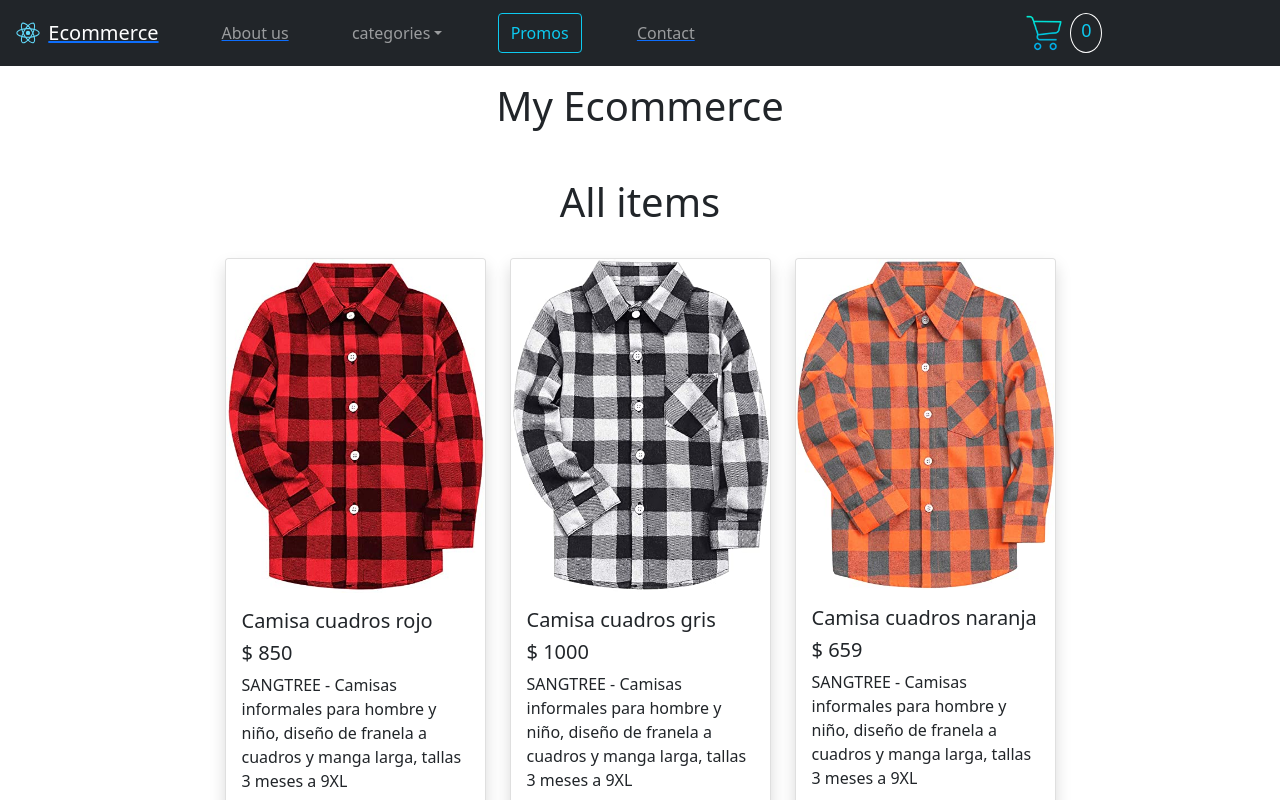
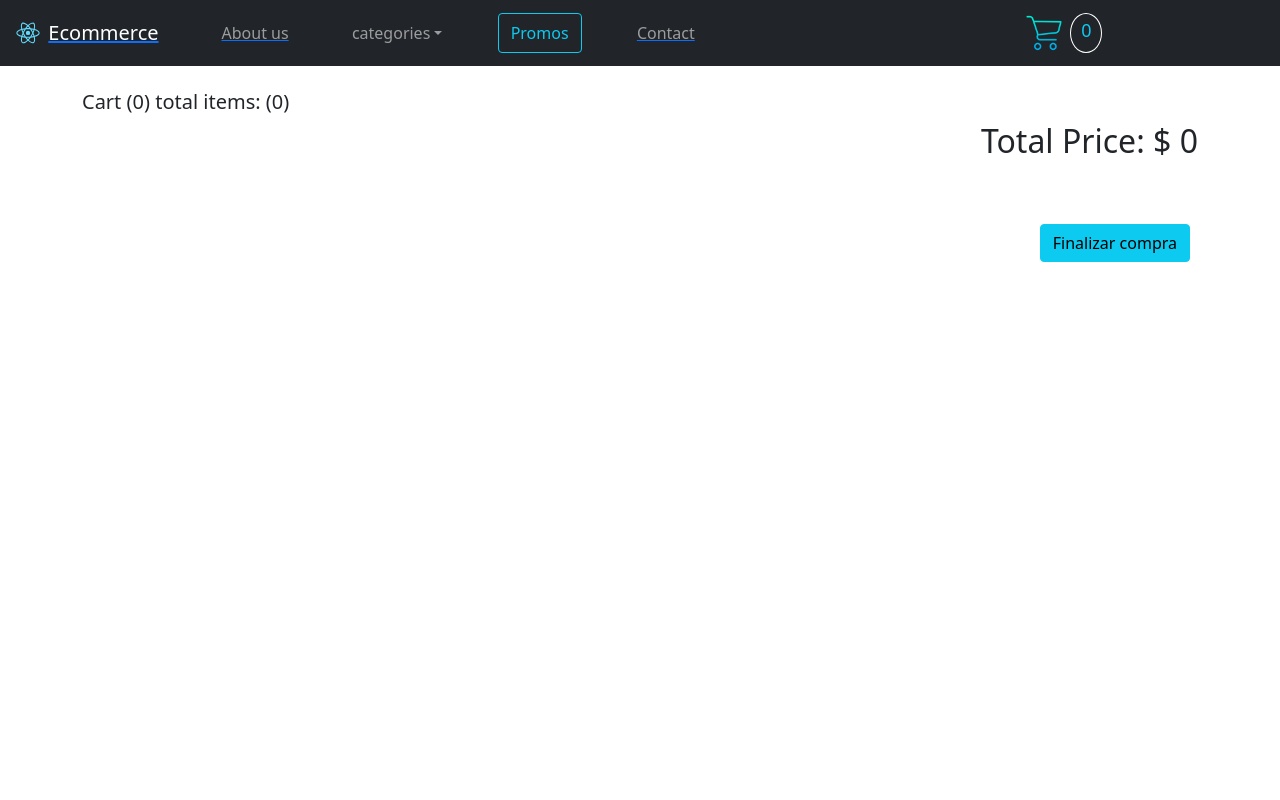
Before and after one commit to lorenagayoso/react, a React (Create React App) app: page / in a window 1280 px wide. Shown: the top 800 px of the page. Built offline with nearby package versions, Linux system fonts and the light colour scheme.

Commit message:
cart details

```diff
--- a/package.json
+++ b/package.json
@@ -1,4 +1,5 @@
 {
+  "homepage":"https://lorenagayoso.github.io/react",
   "name": "my-app",
   "version": "0.1.0",
   "private": true,
@@ -16,6 +17,8 @@
     "web-vitals": "^1.1.2"
   },
   "scripts": {
+    "predeploy": "npm run build",
+    "deploy": "gh-pages -d build",
     "start": "react-scripts start",
     "build": "react-scripts build",
     "test": "react-scripts test",
--- a/src/App.js
+++ b/src/App.js
@@ -9,6 +9,8 @@ import ItemListContainer from './components/ItemListContainer'
 import ItemDetailContainer from './components/ItemDetailContainer'
 import {BrowserRouter as Router, Routes, Switch, Route} from "react-router-dom"
 import Cart from './components/Cart'
+import {Link} from 'react-router-dom'
+
 
 
 function App() {
@@ -18,12 +20,23 @@ function App() {
     <Router>
       <Navigation cat1="Men" cat2="Women" cat3="Children"/>
         <Routes>
-  <Route exact path="/" element={<ItemListContainer/>}></Route>
+          <Route exact path="/react" element={<ItemListContainer/>}></Route>
           <Route path="/category/:id" element={<ItemListContainer/>}></Route>
           <Route path="/item/:id" element={<ItemDetailContainer/>}></Route>
         </Routes>
+      <Cart />
+    <Link to="Cart">
+      <section className="py-4 container">
+        <div className="row justify-content-center">
+          <div className="d-flex flex-row-reverse">
+            <div className="p-2">
+              <button type="button" className="btn btn-info ms-2">Finalizar compra</button>
+            </div>
+          </div>
+        </div>
+      </section>
+    </Link>
     </Router>
-  <Cart />
   </CartProvider>
   </>
   );
--- a/src/components/Cart.js
+++ b/src/components/Cart.js
@@ -1,5 +1,6 @@
 import React from 'react'
 import {useCart} from 'react-use-cart'
+
 
 function Cart() {
   const {
@@ -29,7 +30,7 @@ function Cart() {
                 <td>
                   <img src={item.img} style={{height: '6rem'}}/>
                 </td>
-  <td>{item.title}}</td>
+                <td>{item.title}</td>
                 <td>$ {item.price}</td>
                 <td>Quantity ({item.quantity})</td>
                 <td>
--- a/src/components/Item.js
+++ b/src/components/Item.js
@@ -37,7 +37,6 @@ return (
       <button type="button" className="btn btn-info my-2 my-sm-0">Finalizar compra</button>
     </div>
     </Link>
-
       </div>
     </div>
   </div>
--- a/src/components/NavBar.js
+++ b/src/components/NavBar.js
@@ -15,12 +15,13 @@ function Navigation(props) {
   return (
     <div className="navClass">
       <Navbar bg="dark" variant="dark" sticky="top" expand="sm" collapseOnSelect>
-    <Link to="/">
+        <Link to="/react">
           <Navbar.Brand>
             <img src={logo} width="40px" height="40px"/>
             Ecommerce
           </Navbar.Brand>
         </Link>
+
           <Navbar.Toggle/>
           <Navbar.Collapse>
       <Nav>
```
Also changed, not shown: 1 other file (tests, documents, lock files or other folders). Lines whose indentation alone changed are shown as unchanged.
